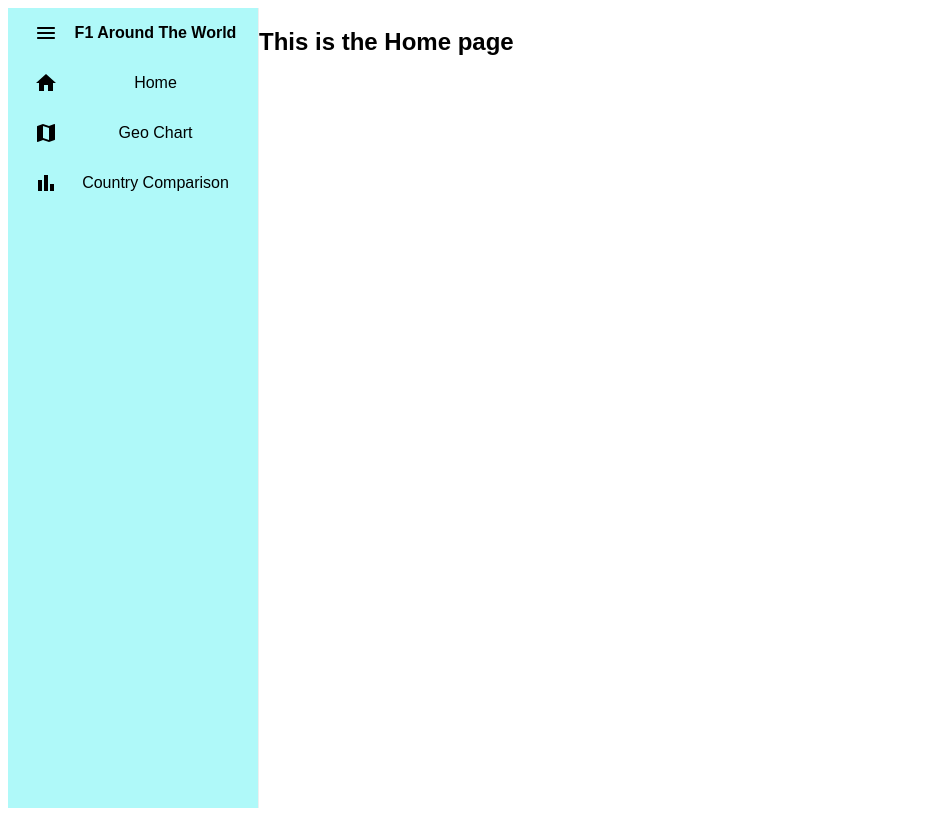
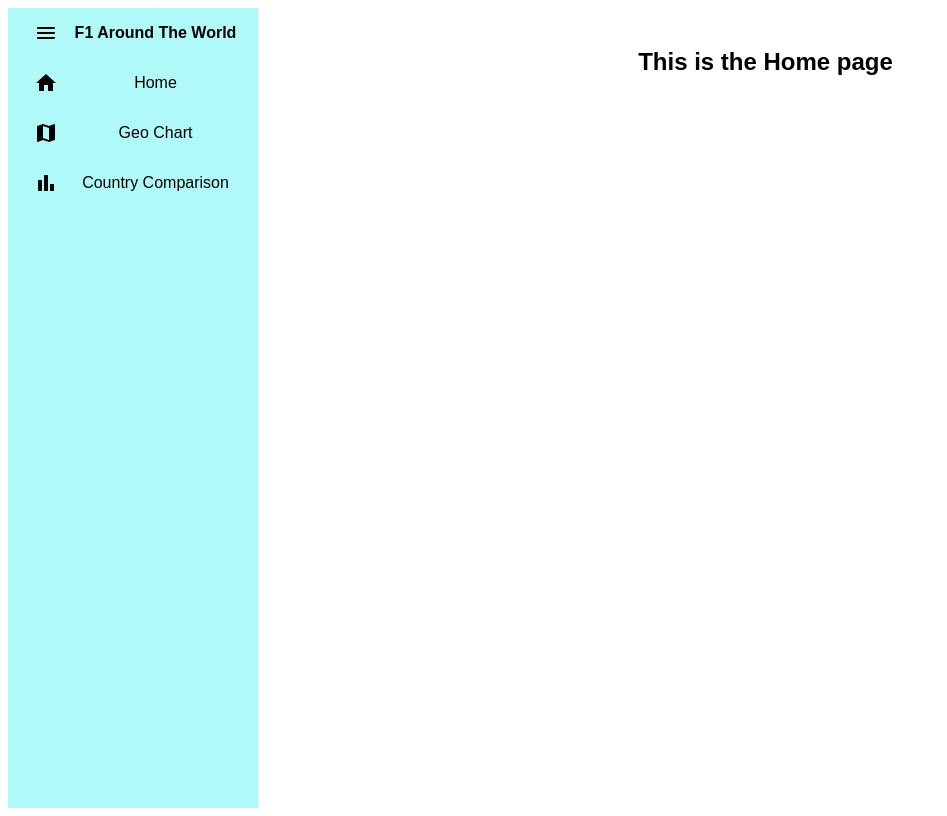
Before and after one commit to MrFiszbi1/F1-Around-The-World, a React (Create React App) app: page / in a window 1280 px wide. Shown: the whole page, without its empty margins (0-947 px from the left). Built offline with nearby package versions, Linux system fonts and the light colour scheme.

Commit message:
map size fixed
map size fixed to fit whole page

```diff
--- a/src/App.js
+++ b/src/App.js
@@ -20,7 +20,7 @@ export default function App() {
         >
           <SidebarMenu collapseSidebar={collapseSidebar} />
         </Sidebar>
-        <section>
+        <section style={{ width: '100%', margin: '20px' }}>
           <Routes>
             <Route path='/' element={<Home />}></Route>
             <Route path='geochart' element={<GeoChart />} />
```
